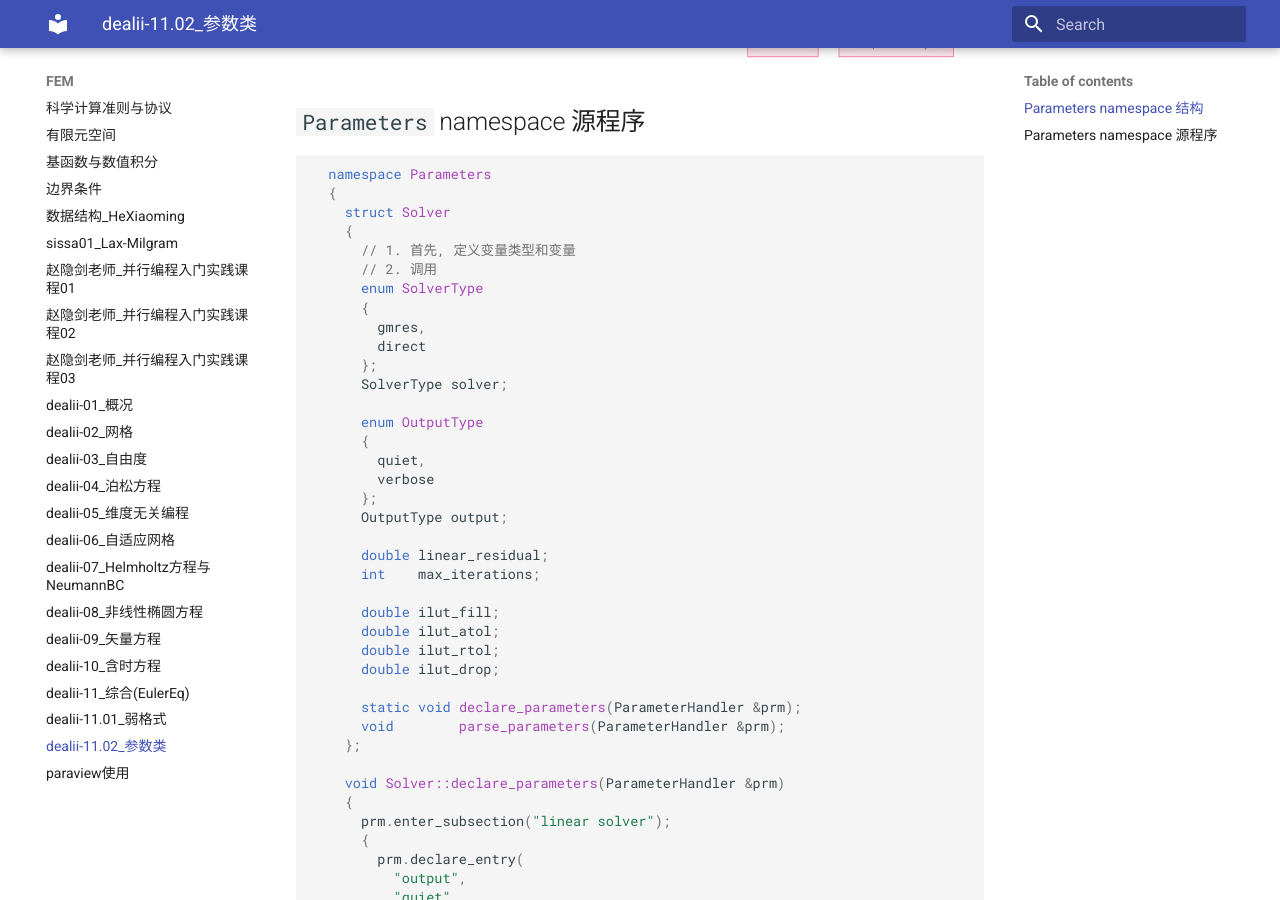
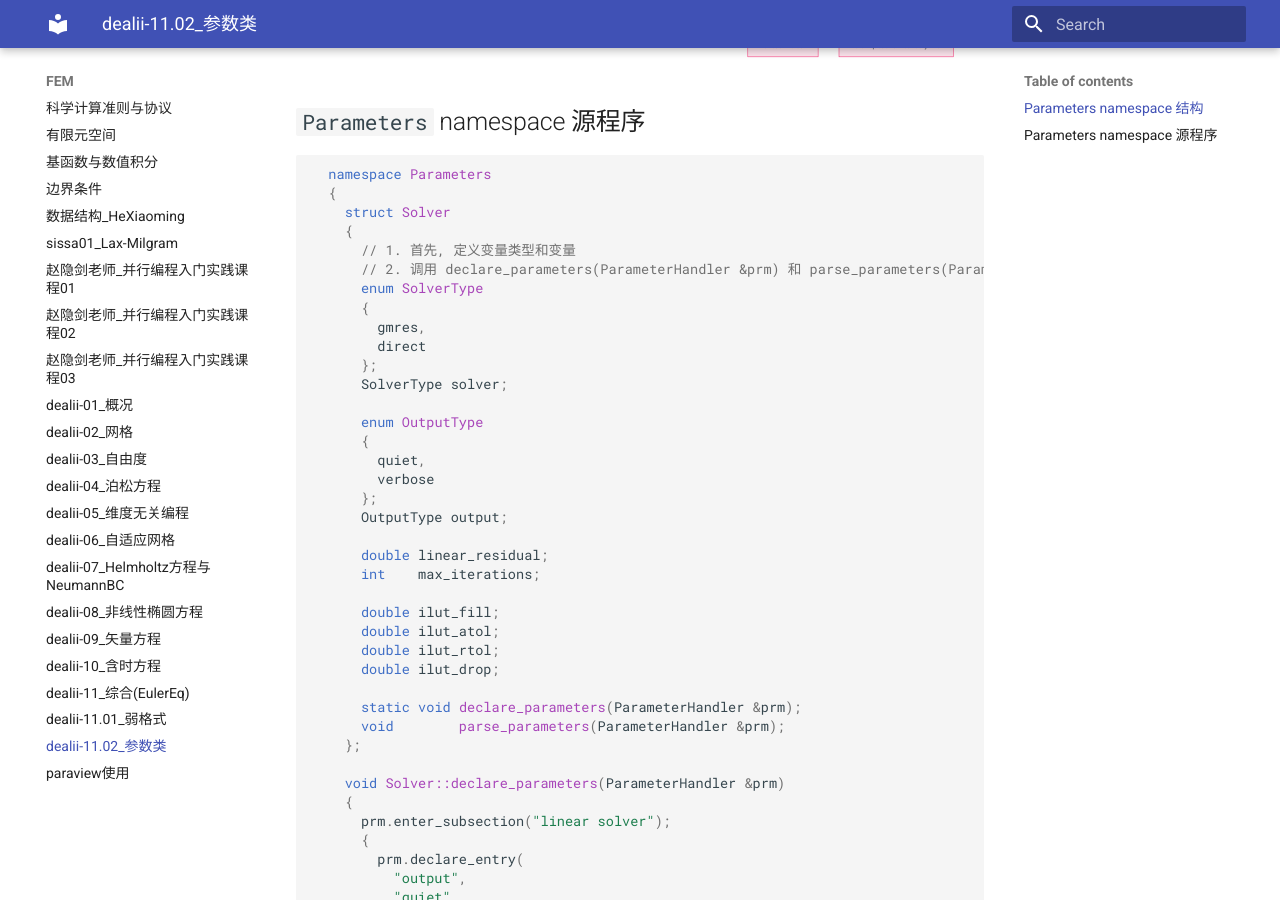
Before and after one commit to ymma98/technotes, an MkDocs documentation site: the page built from docs/FEM/dealii-11.02_参数类.md, in a window 1280 px wide and 900 px high, scrolled down 482 px. Built offline with MkDocs 1.6.1 and Material for MkDocs 9.7.7, drawn with Linux system fonts in a browser that asks for light colours; part of the change alters nothing that is shown.

Commit message:
docs/FEM/dealii-11.02_参数类.md updated from https://stackedit.cn/

````diff
--- a/docs/FEM/dealii-11.02_参数类.md
+++ b/docs/FEM/dealii-11.02_参数类.md
@@ -41,7 +41,7 @@ graph TD
     struct Solver
     {
       // 1. 首先, 定义变量类型和变量
-      // 2. 调用
+      // 2. 调用 declare_parameters(ParameterHandler &prm) 和 parse_parameters(ParameterHandler &prm)
       enum SolverType
       {
         gmres,
@@ -496,6 +496,6 @@ graph TD
   } // namespace Parameters
 ```
 <!--stackedit_data:
-eyJoaXN0b3J5IjpbOTIzOTM5NTYsMjYyNDM0MTM1LC0xNDI1OT
-c2NjcxLC04OTI1ODY4OF19
+eyJoaXN0b3J5IjpbLTE0MzI3OTM2NzcsMjYyNDM0MTM1LC0xND
+I1OTc2NjcxLC04OTI1ODY4OF19
 -->
````
